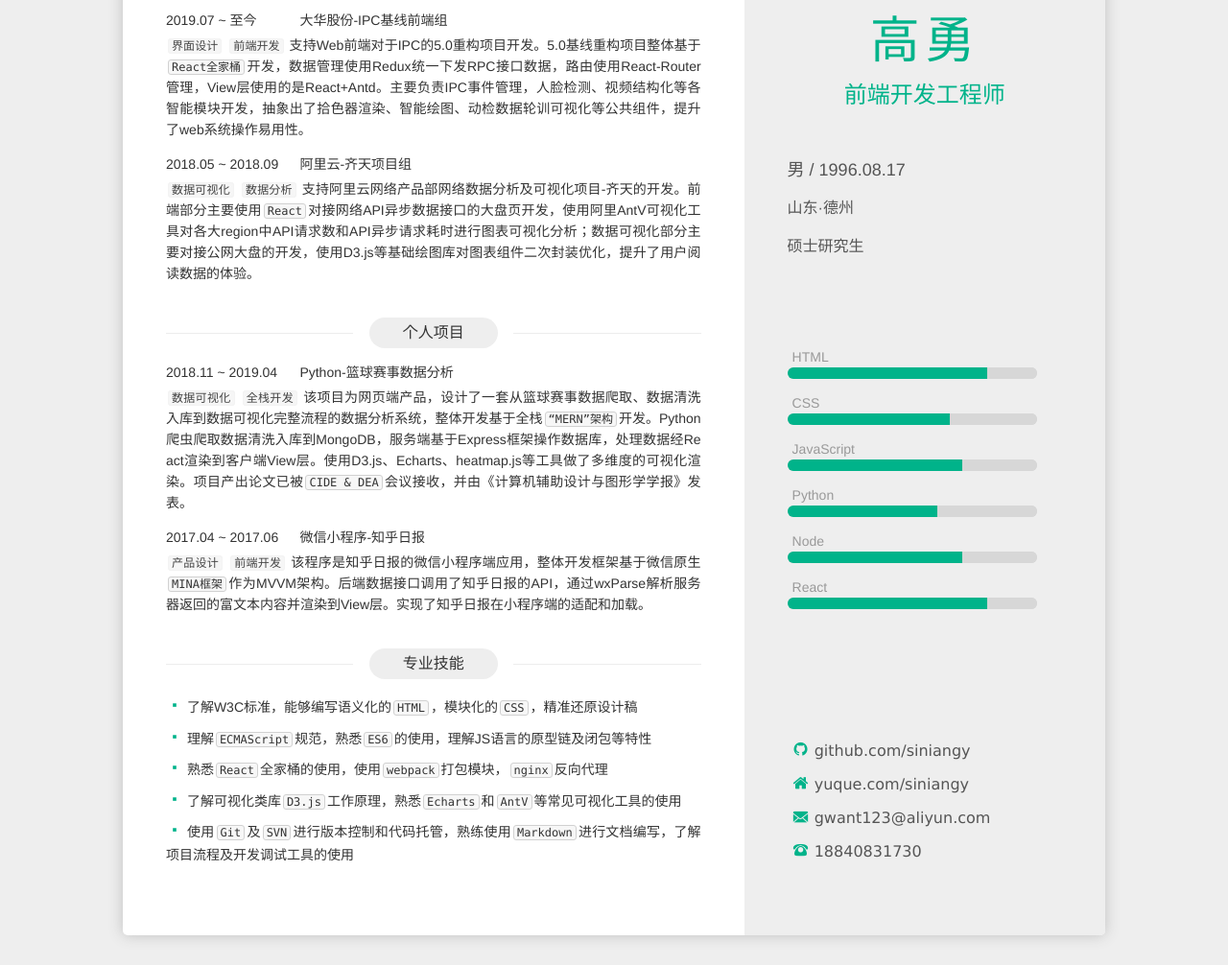
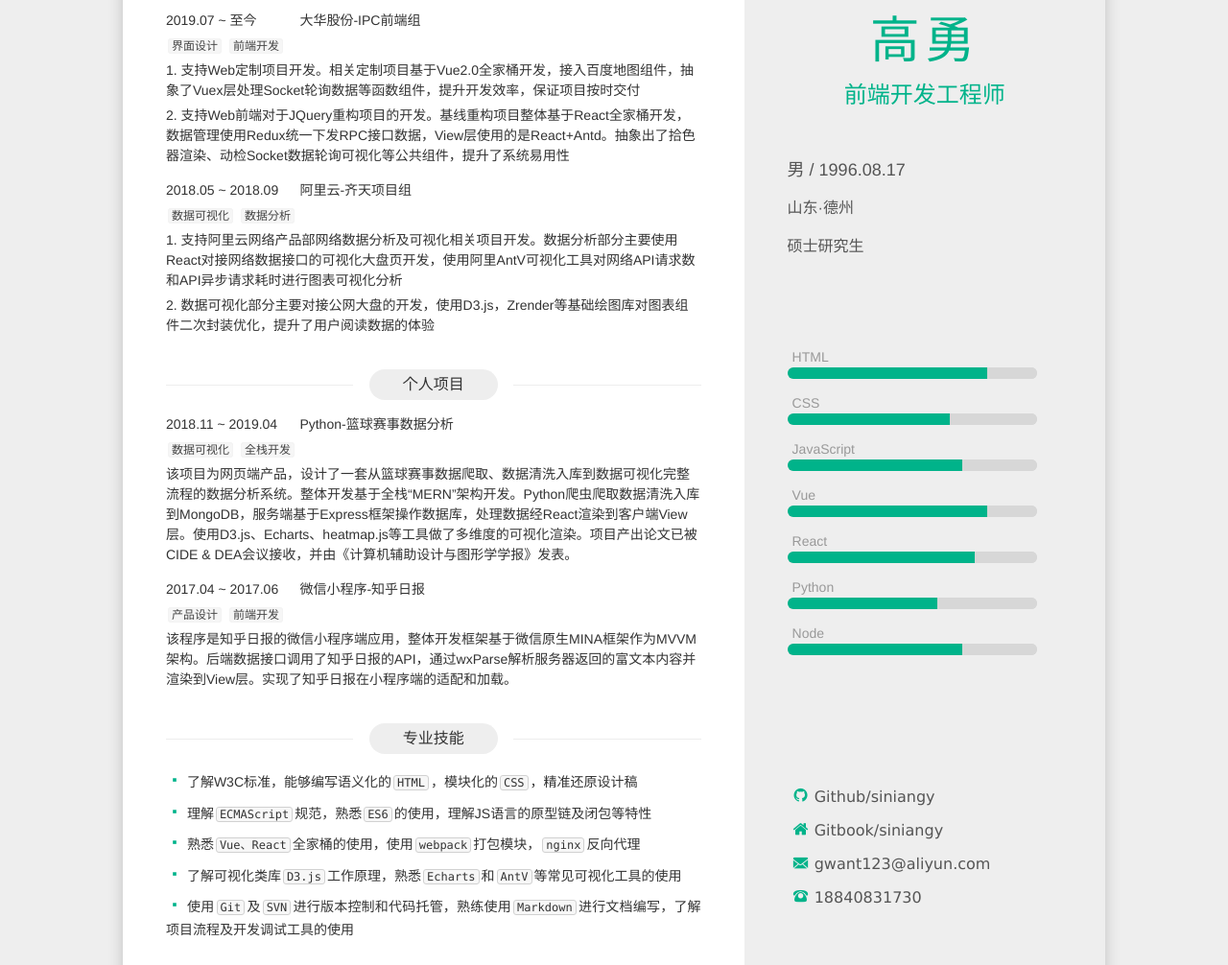
Before and after one commit to siniangy/Notes, a website: page Resume/index.html in a window 1280 px wide. Shown: the part 322-1328 px from the top of the page at 96% size. Drawn offline with Linux system fonts and the light colour scheme.

Commit message:
简历更新

```diff
--- a/Resume/css/style.css
+++ b/Resume/css/style.css
@@ -307,9 +307,15 @@ a {
   flex: 3;
 }
 .content-hd .skill-level .i-react .in {
+  flex: 7.5;
+}
+.content-hd .skill-level .i-react .out {
+  flex: 2.5;
+}
+.content-hd .skill-level .i-vue .in {
   flex: 8;
 }
-.content-hd .skill-level .i-react .out {
+.content-hd .skill-level .i-vue .out {
   flex: 2;
 }
 .content-hd .skill-level .i-node .in {
--- a/Resume/index.html
+++ b/Resume/index.html
@@ -64,13 +64,18 @@
                         <div class=item>
                             <header class=item-hd>
                                 <span class=item-time>2019.07 ~ 至今</span>
-                                <h3 class=item-name>大华股份-IPC基线前端组
+                                <h3 class=item-name>大华股份-IPC前端组
                                 </h3>
                             </header>
                             <div class=item-bd>
                                 <p class=section-content>
                                     <strong>界面设计</strong> <strong>前端开发</strong>
-                                    支持Web前端对于IPC的5.0重构项目开发。5.0基线重构项目整体基于<em>React全家桶</em>开发，数据管理使用Redux统一下发RPC接口数据，路由使用React-Router管理，View层使用的是React+Antd。主要负责IPC事件管理，人脸检测、视频结构化等各智能模块开发，抽象出了拾色器渲染、智能绘图、动检数据轮训可视化等公共组件，提升了web系统操作易用性。
+                                    <p style="margin-top: 5px">
+                                    1. 支持Web定制项目开发。相关定制项目基于<em>Vue2.0全家桶</em>开发，接入百度地图组件，抽象了Vuex层处理Socket轮询数据等函数组件，提升开发效率，保证项目按时交付
+                                    </p>
+                                    <p style="margin-top: 5px">
+                                    2. 支持Web前端对于JQuery重构项目的开发。基线重构项目整体基于<em>React全家桶</em>开发，数据管理使用Redux统一下发RPC接口数据，View层使用的是React+Antd。抽象出了拾色器渲染、动检Socket数据轮询可视化等公共组件，提升了系统易用性
+                                    </p>
                                 </p>
                             </div>
                         </div>
@@ -85,7 +90,12 @@
                             <div class=item-bd>
                                 <p class=section-content>
                                     <strong>数据可视化</strong> <strong>数据分析</strong>
-                                    支持阿里云网络产品部网络数据分析及可视化项目-齐天的开发。前端部分主要使用<em>React</em>对接网络API异步数据接口的大盘页开发，使用阿里AntV可视化工具对各大region中API请求数和API异步请求耗时进行图表可视化分析；数据可视化部分主要对接公网大盘的开发，使用D3.js等基础绘图库对图表组件二次封装优化，提升了用户阅读数据的体验。
+                                    <p style="margin-top: 5px">
+                                    1. 支持阿里云网络产品部网络数据分析及可视化相关项目开发。数据分析部分主要使用<em>React</em>对接网络数据接口的可视化大盘页开发，使用阿里AntV可视化工具对网络API请求数和API异步请求耗时进行图表可视化分析
+                                    </p>
+                                    <p style="margin-top: 5px">
+                                    2. 数据可视化部分主要对接公网大盘的开发，使用D3.js，Zrender等基础绘图库对图表组件二次封装优化，提升了用户阅读数据的体验
+                                    </p>
                                 </p>
                             </div>
                         </div>
@@ -108,8 +118,10 @@
                             <div class=item-bd>
                                 <p class=section-content>
                                     <strong>数据可视化</strong> <strong>全栈开发</strong>
-                                    该项目为网页端产品，设计了一套从篮球赛事数据爬取、数据清洗入库到数据可视化完整流程的数据分析系统，整体开发基于全栈<em>“MERN”架构</em>开发。Python爬虫爬取数据清洗入库到MongoDB，服务端基于Express框架操作数据库，处理数据经React渲染到客户端View层。使用D3.js、Echarts、heatmap.js等工具做了多维度的可视化渲染。项目产出论文已被<em>CIDE
+                                    <p style="margin-top: 5px">
+                                    该项目为网页端产品，设计了一套从篮球赛事数据爬取、数据清洗入库到数据可视化完整流程的数据分析系统。整体开发基于全栈<em>“MERN”架构</em>开发。Python爬虫爬取数据清洗入库到MongoDB，服务端基于Express框架操作数据库，处理数据经React渲染到客户端View层。使用D3.js、Echarts、heatmap.js等工具做了多维度的可视化渲染。项目产出论文已被<em>CIDE
                                         & DEA</em>会议接收，并由《计算机辅助设计与图形学学报》发表。
+                                    </p>
                                 </p>
                             </div>
                         </div>
@@ -124,7 +136,9 @@
                             <div class=item-bd>
                                 <p class=section-content>
                                     <strong>产品设计</strong> <strong>前端开发</strong>
+                                    <p style="margin-top: 5px">
                                     该程序是知乎日报的微信小程序端应用，整体开发框架基于微信原生<em>MINA框架</em>作为MVVM架构。后端数据接口调用了知乎日报的API，通过wxParse解析服务器返回的富文本内容并渲染到View层。实现了知乎日报在小程序端的适配和加载。
+                                    </p>
                                 </p>
                             </div>
                         </div>
@@ -150,7 +164,7 @@
                             </li>
                             <li>
                                 <p class=section-content><i class="iconfont icon-dot"></i>
-                                    熟悉<em>React</em>全家桶的使用，使用<em>webpack</em>打包模块，<em>nginx</em>反向代理
+                                    熟悉<em>Vue、React</em>全家桶的使用，使用<em>webpack</em>打包模块，<em>nginx</em>反向代理
                             </li>
                             <li>
                                 <p class=section-content><i class="iconfont icon-dot"></i>
@@ -194,16 +208,20 @@
                     <div class="item i-js">
                         <i class="in"></i><i class="out"></i>
                     </div>
+                    <h3>Vue</h3>
+                    <div class="item i-vue">
+                        <i class="in"></i><i class="out"></i>
+                    </div>
+                    <h3>React</h3>
+                    <div class="item i-react">
+                        <i class="in"></i><i class="out"></i>
+                    </div>
                     <h3>Python</h3>
                     <div class="item i-python">
                         <i class="in"></i><i class="out"></i>
                     </div>
                     <h3>Node</h3>
                     <div class="item i-node">
-                        <i class="in"></i><i class="out"></i>
-                    </div>
-                    <h3>React</h3>
-                    <div class="item i-react">
                         <i class="in"></i><i class="out"></i>
                     </div>
                 </section>
@@ -213,14 +231,14 @@
                         <li>
                             <a href=https://github.com/siniangy target=_blank>
                                 <i class="iconfont icon-github"></i>
-                                <span class=contact-link>github.com/siniangy</span>
+                                <span class=contact-link>Github/siniangy</span>
 
                             </a>
                         </li>
                         <li>
-                            <a href=https://www.yuque.com/siniangy target=_blank>
+                            <a href=https://1198246001.gitbook.io/javascript-tutorial/ target=_blank>
                                 <i class="iconfont icon-homepage"></i>
-                                <span class=contact-link>yuque.com/siniangy</span>
+                                <span class=contact-link>Gitbook/siniangy</span>
                             </a>
                         </li>
                         <li>
```
